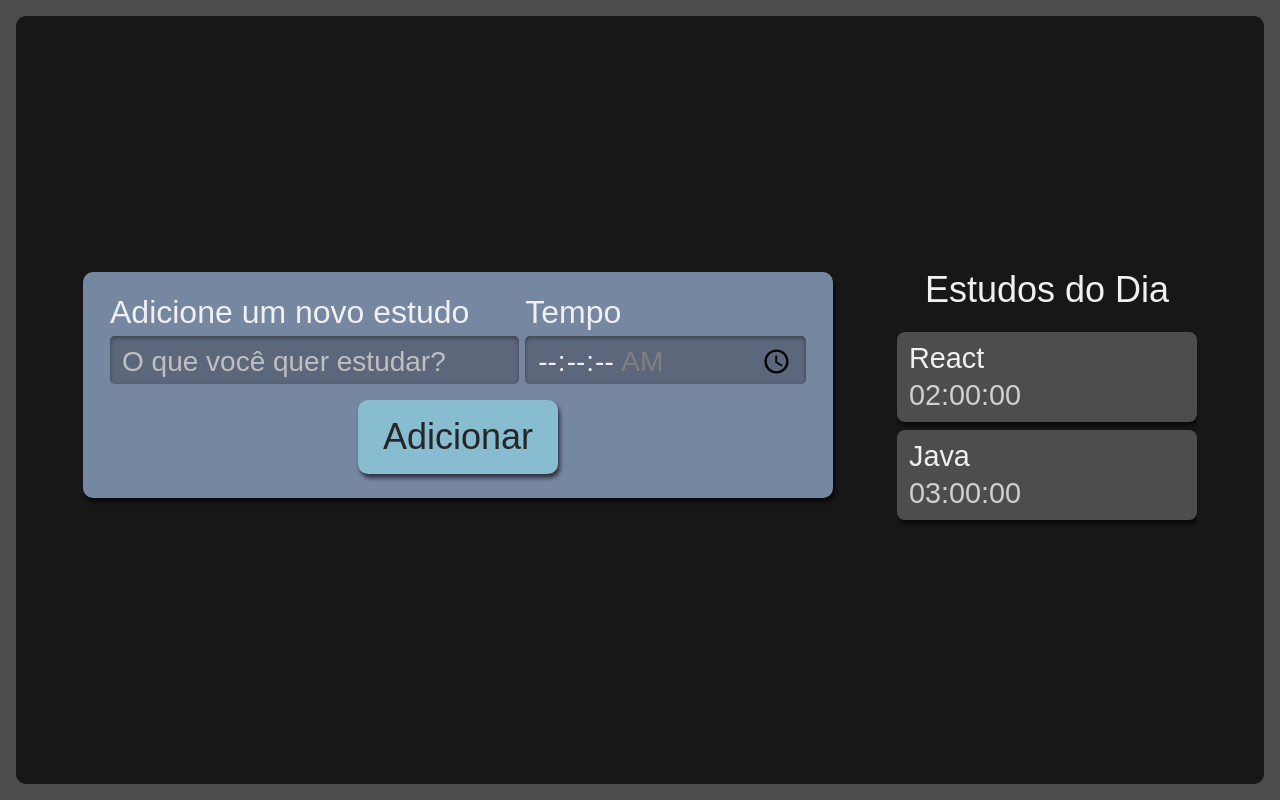
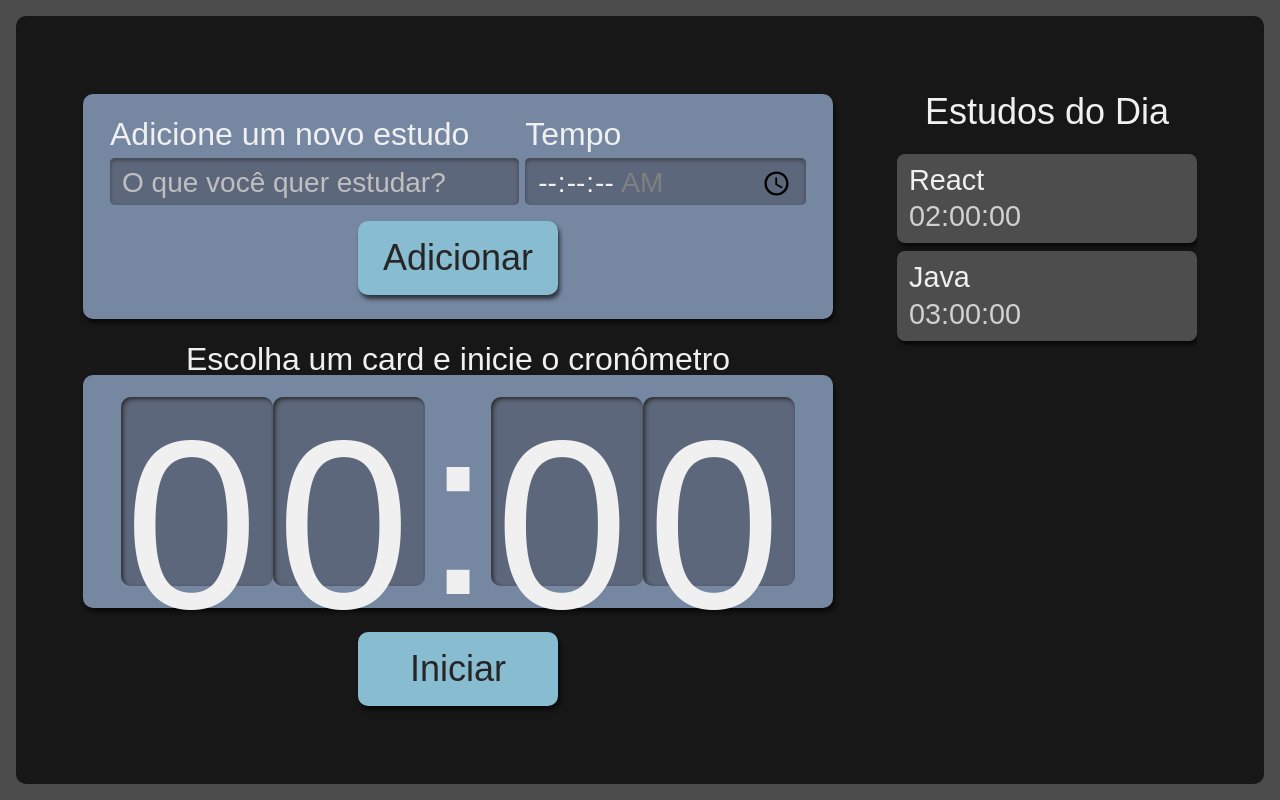
Before and after one commit to lucianogomes02/alura-studies, a React (Create React App) app: page / in a window 1280 px wide. Built offline with nearby package versions, Linux system fonts and the light colour scheme.

Commit message:
feat: implement clock and cronometer components

```diff
--- /dev/null
+++ b/src/components/Cronometro/Cronometro.module.scss
@@ -0,0 +1,59 @@
+.cronometro {
+    display: flex;
+    flex-direction: column;
+    align-items: center;
+    grid-area: cronometro;
+
+    .relogioWrapper {
+      align-items: center;
+      background-color: #7687A1;
+      border-radius: 10px;
+      box-shadow: 2px 4px 4px #0000009F;
+      box-sizing: border-box;
+      display: flex;
+      font-size: 5rem;
+      justify-content: center;
+      margin-bottom: 24px;
+      padding: 16px 12px;
+      width: 100%;
+    }
+
+    .titulo {
+      font-size: 2rem;
+    }
+
+    button {
+      background-color: #88bcd1;
+      border-radius: 10px;
+      box-shadow: 2px 4px 4px #0000009F;
+      color: #272626;
+      cursor: pointer;
+      font-size: 1.25rem;
+      padding: 16px;
+      width: 150px;
+
+      &:active {
+        background-color: #7CA6B7;
+        box-shadow: 2px 2px 4px #0000009F inset;
+        cursor: auto;
+      }
+    }
+
+    @media screen and (min-width:1280px) {
+
+      .relogioWrapper{
+        font-size: 15rem;
+      }
+
+      p {
+        font-size: 2rem;
+      }
+
+      button {
+        grid-column-start: span 2;
+        justify-self: center;
+        width: 200px;
+        font-size: 2.25rem;
+      }
+    }
+  }
--- /dev/null
+++ b/src/components/Cronometro/Relogio/Relogio.module.scss
@@ -0,0 +1,21 @@
+.relogioNumero {
+    background-color: #5D677C;
+    box-shadow: 2px 2px 4px #2B2B2B inset;
+    height: 3.6rem;
+    width: 3rem;
+    padding: 8px 4px;
+    border-radius: 10px;
+
+    @media screen and (min-width:1280px) {
+      height: 10.8rem;
+      width: 9rem;
+    }
+  }
+
+  .relogioDivisao {
+    height: 4.2rem;
+
+    @media screen and (min-width:1280px) {
+      height: 12.6rem;
+    }
+  }
--- /dev/null
+++ b/src/components/Cronometro/Relogio/index.tsx
@@ -0,0 +1,14 @@
+import React from "react";
+import style from "./Relogio.module.scss";
+
+export default function Relogio() {
+    return (
+        <React.Fragment>
+            <span className={style.relogioNumero}>0</span>
+            <span className={style.relogioNumero}>0</span>
+            <span className={style.relogioDivisao}>:</span>
+            <span className={style.relogioNumero}>0</span>
+            <span className={style.relogioNumero}>0</span>
+        </React.Fragment>
+    )
+}
--- /dev/null
+++ b/src/components/Cronometro/index.tsx
@@ -0,0 +1,17 @@
+import Botao from "../Botao";
+import Relogio from "./Relogio";
+import style from "./Cronometro.module.scss";
+
+export default function Cronometro() {
+    return (
+        <div className={style.cronometro}>
+            <p className={style.titulo}>Escolha um card e inicie o cronômetro</p>
+            <div className={style.relogioWrapper}>
+                <Relogio/>
+            </div>
+            <Botao>
+                Iniciar
+            </Botao>
+        </div>
+    )
+}
--- a/src/pages/App.tsx
+++ b/src/pages/App.tsx
@@ -2,12 +2,14 @@
 import Formulario from '../components/Formulario';
 import Lista from '../components/Lista';
 import style from  './App.module.scss';
+import Cronometro from '../components/Cronometro';
 
 function App() {
   return (
     <div className={style.AppStyle}>
       <Formulario />
       <Lista/>
+      <Cronometro/>
     </div>
   );
 }
```
